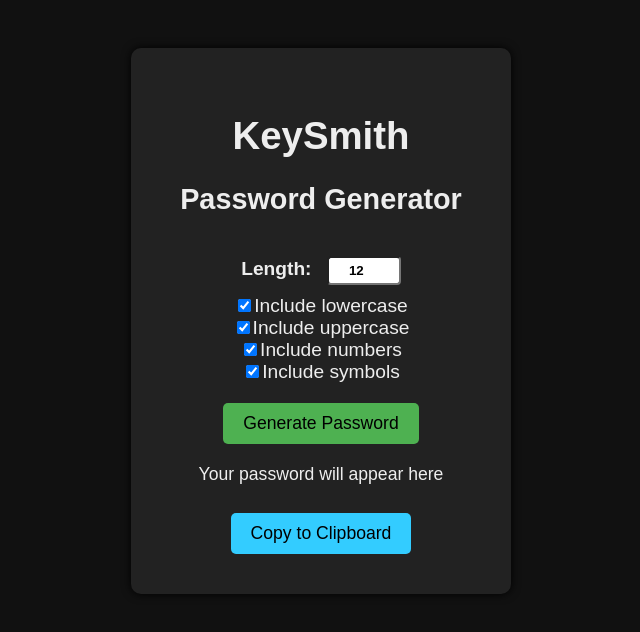
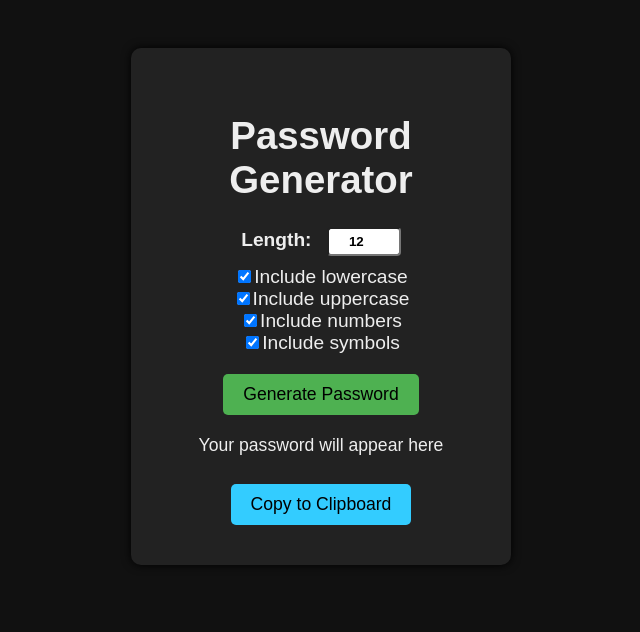
Before and after one commit to schak04/password-generator-js, a plain HTML site: page index.html in a window 1280 px wide. Shown: the whole page, without its empty margins (319-959 px from the left). Drawn offline with Linux system fonts and the light colour scheme.

Commit message:
Change project name from "KeySmith" to a generic one since I decided not to use brand-like names for small learning projects

```diff
--- a/index.html
+++ b/index.html
@@ -4,14 +4,13 @@
 <head>
     <meta charset="UTF-8" />
     <meta name="viewport" content="width=device-width, initial-scale=1.0" />
-    <title>KeySmith Password Generator</title>
+    <title>Password Generator</title>
     <link rel="stylesheet" href="style.css" />
 </head>
 
 <body>
     <main>
-        <h1>KeySmith</h1>
-        <h2>Password Generator</h2>
+        <h1>Password Generator</h1>
 
         <label>
             <b>Length:</b>
```
